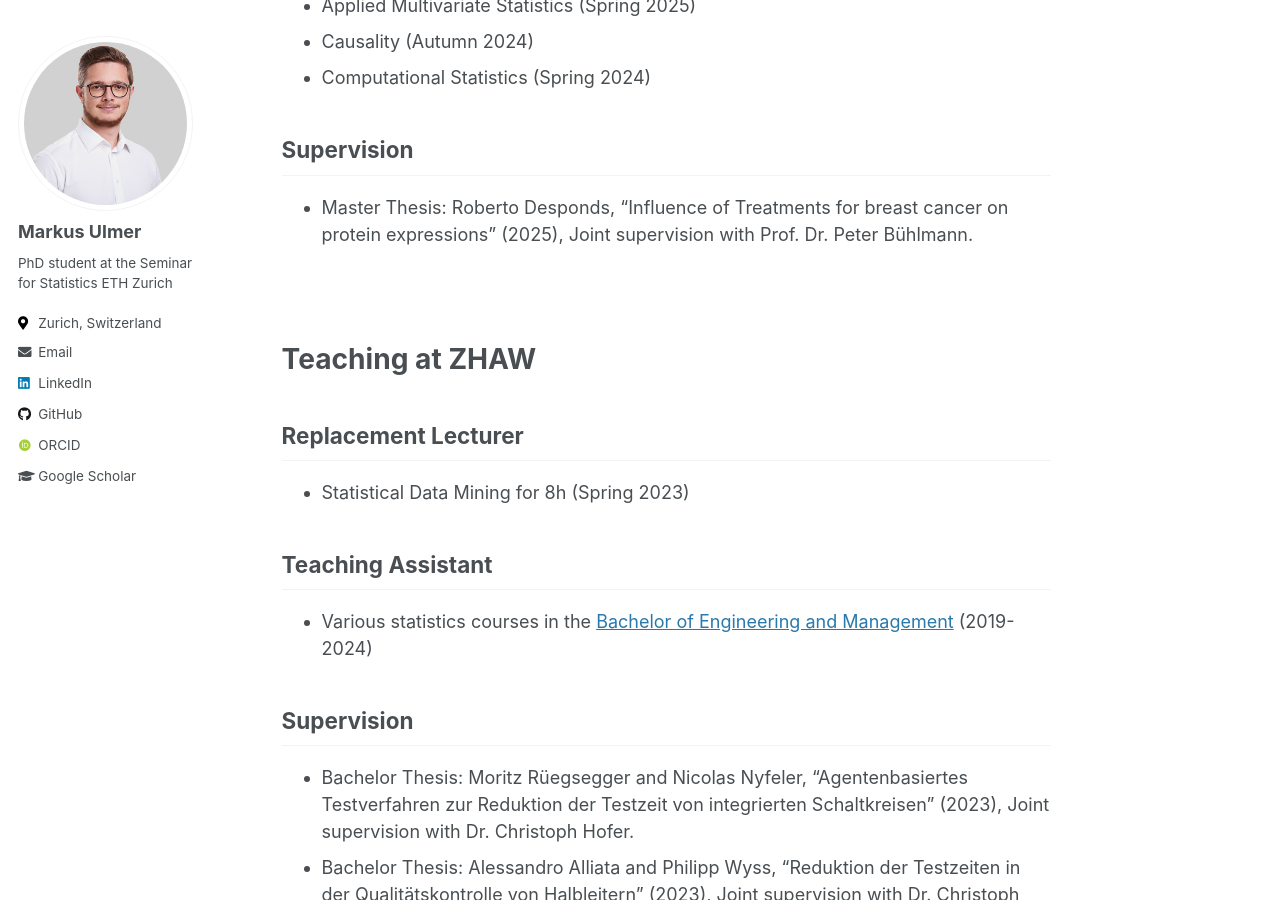
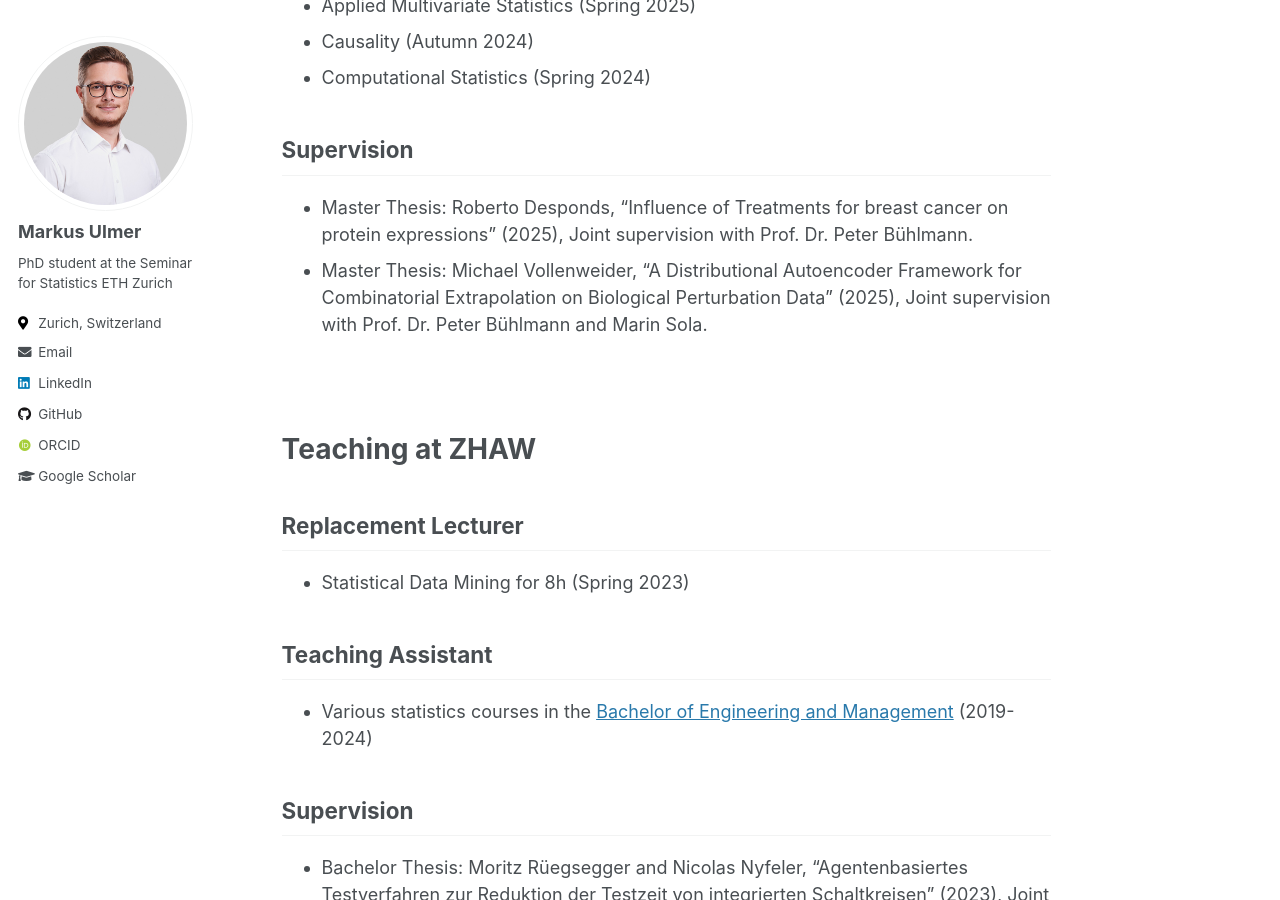
Before and after one commit to markusul/markusul.github.io, a Jekyll site: the page built from _pages/teaching.md, in a window 1280 px wide and 900 px high, scrolled down 405 px. Built offline with Jekyll 4.4.1, drawn with Linux system fonts in a browser that asks for light colours; some web fonts are replaced.

Commit message:
add master mike

```diff
--- a/_pages/teaching.md
+++ b/_pages/teaching.md
@@ -15,6 +15,7 @@ title: ""
 
 ## Supervision
 - Master Thesis: Roberto Desponds, "Influence of Treatments for breast cancer on protein expressions" (2025), Joint supervision with Prof. Dr. Peter Bühlmann.
+- Master Thesis: Michael Vollenweider, "A Distributional Autoencoder Framework for Combinatorial Extrapolation on Biological Perturbation Data" (2025), Joint supervision with Prof. Dr. Peter Bühlmann and Marin Sola.
 
 <br><br>
 
```
